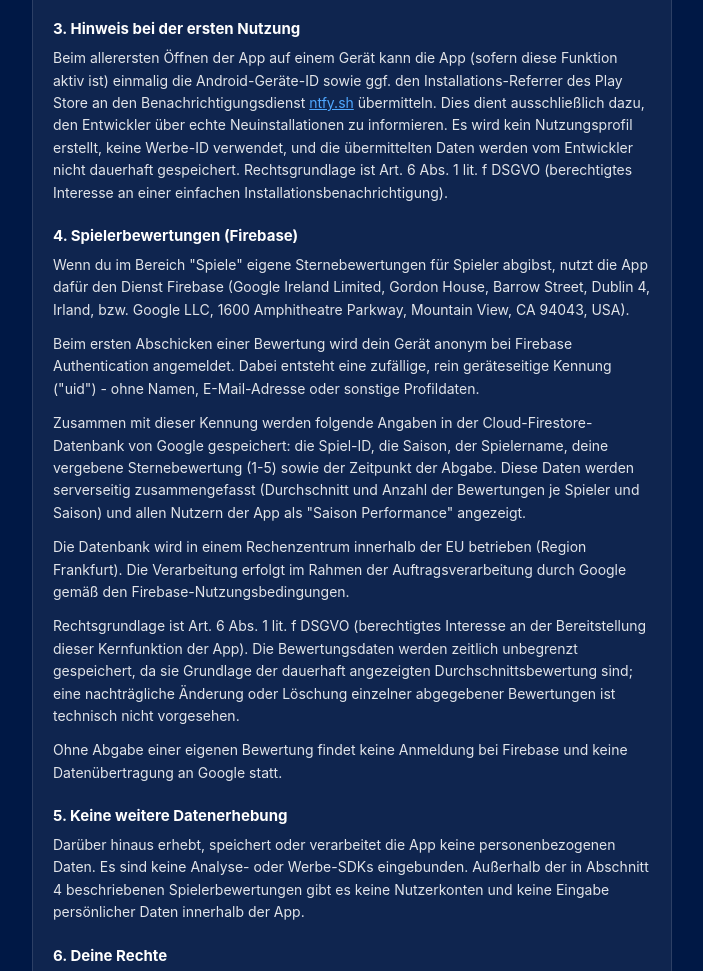
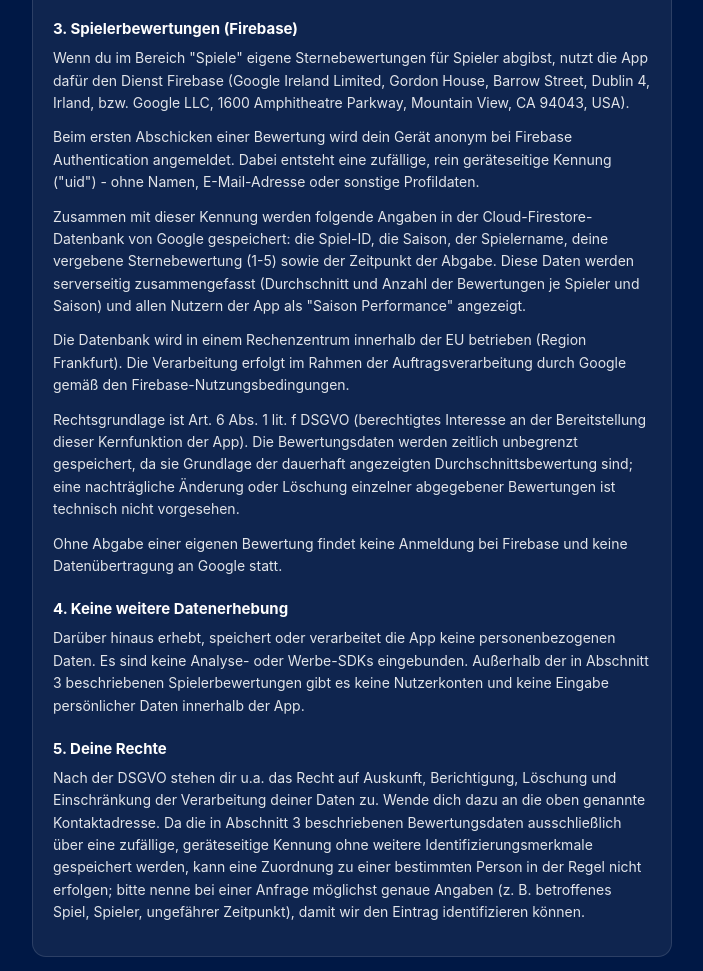
Before and after one commit to Kevinwlhlm3/glueckauf, a plain HTML site: page index.html in a window 1280 px wide. Shown: the part 1473-2444 px from the top of the page, without its empty margins (288-991 px from the left). Drawn offline with Linux system fonts and the light colour scheme.

Commit message:
Remove ntfy.sh install notification from privacy policy
The app no longer contains the download-ping feature (it was never
activated in any released build), so the section is dropped and the
following sections renumbered, including their cross-references.

Co-Authored-By: Claude Opus 5.5 <noreply@anthropic.com>

```diff
--- a/index.html
+++ b/index.html
@@ -111,7 +111,7 @@
       Die App bezieht Sportdaten über die Schnittstelle von OpenLigaDB
       (api.openligadb.de), einen Drittanbieter. Für die Speicherung von
       Spielerbewertungen wird zudem der Dienst Firebase (Google) genutzt,
-      siehe Datenschutzerklärung Abschnitt 4. Für Inhalte und Verfügbarkeit
+      siehe Datenschutzerklärung Abschnitt 3. Für Inhalte und Verfügbarkeit
       dieser Drittanbieter wird keine Haftung übernommen.
     </p>
   </div>
@@ -136,21 +136,7 @@
       übertragen, gespeichert oder ausgewertet.
     </p>
 
-    <h3>3. Hinweis bei der ersten Nutzung</h3>
-    <p>
-      Beim allerersten Öffnen der App auf einem Gerät kann die App (sofern
-      diese Funktion aktiv ist) einmalig die Android-Geräte-ID sowie ggf.
-      den Installations-Referrer des Play Store an den Benachrichtigungsdienst
-      <a href="https://ntfy.sh/privacy" target="_blank" rel="noopener">ntfy.sh</a>
-      übermitteln. Dies dient ausschließlich dazu, den Entwickler über echte
-      Neuinstallationen zu informieren. Es wird kein Nutzungsprofil erstellt,
-      keine Werbe-ID verwendet, und die übermittelten Daten werden vom
-      Entwickler nicht dauerhaft gespeichert. Rechtsgrundlage ist
-      Art. 6 Abs. 1 lit. f DSGVO (berechtigtes Interesse an einer einfachen
-      Installationsbenachrichtigung).
-    </p>
-
-    <h3>4. Spielerbewertungen (Firebase)</h3>
+    <h3>3. Spielerbewertungen (Firebase)</h3>
     <p>
       Wenn du im Bereich "Spiele" eigene Sternebewertungen für Spieler
       abgibst, nutzt die App dafür den Dienst Firebase (Google Ireland
@@ -190,20 +176,20 @@
       Firebase und keine Datenübertragung an Google statt.
     </p>
 
-    <h3>5. Keine weitere Datenerhebung</h3>
+    <h3>4. Keine weitere Datenerhebung</h3>
     <p>
       Darüber hinaus erhebt, speichert oder verarbeitet die App keine
       personenbezogenen Daten. Es sind keine Analyse- oder Werbe-SDKs
-      eingebunden. Außerhalb der in Abschnitt 4 beschriebenen
+      eingebunden. Außerhalb der in Abschnitt 3 beschriebenen
       Spielerbewertungen gibt es keine Nutzerkonten und keine Eingabe
       persönlicher Daten innerhalb der App.
     </p>
 
-    <h3>6. Deine Rechte</h3>
+    <h3>5. Deine Rechte</h3>
     <p>
       Nach der DSGVO stehen dir u.a. das Recht auf Auskunft, Berichtigung,
       Löschung und Einschränkung der Verarbeitung deiner Daten zu. Wende
-      dich dazu an die oben genannte Kontaktadresse. Da die in Abschnitt 4
+      dich dazu an die oben genannte Kontaktadresse. Da die in Abschnitt 3
       beschriebenen Bewertungsdaten ausschließlich über eine zufällige,
       geräteseitige Kennung ohne weitere Identifizierungsmerkmale
       gespeichert werden, kann eine Zuordnung zu einer bestimmten Person in
```
